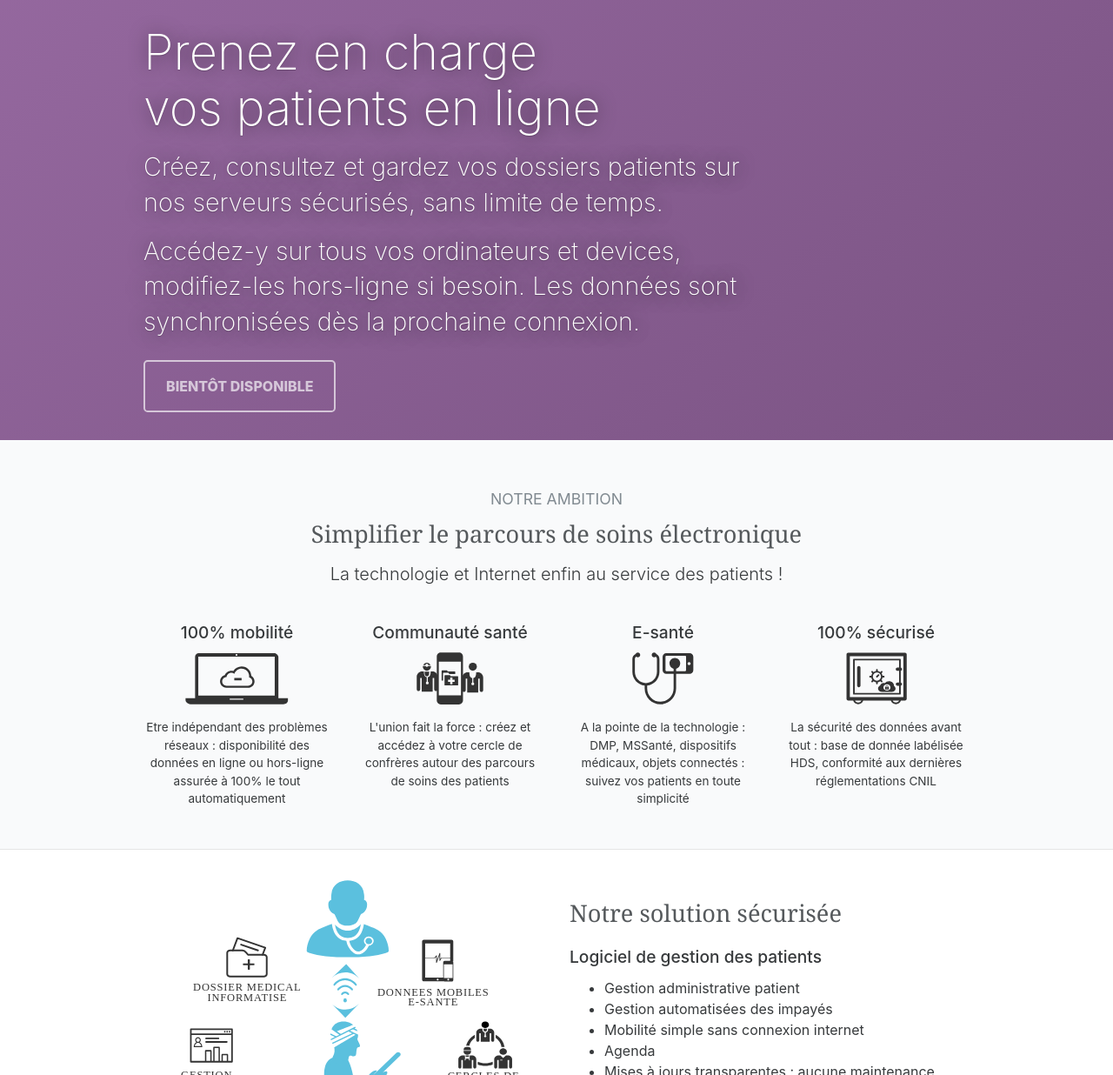
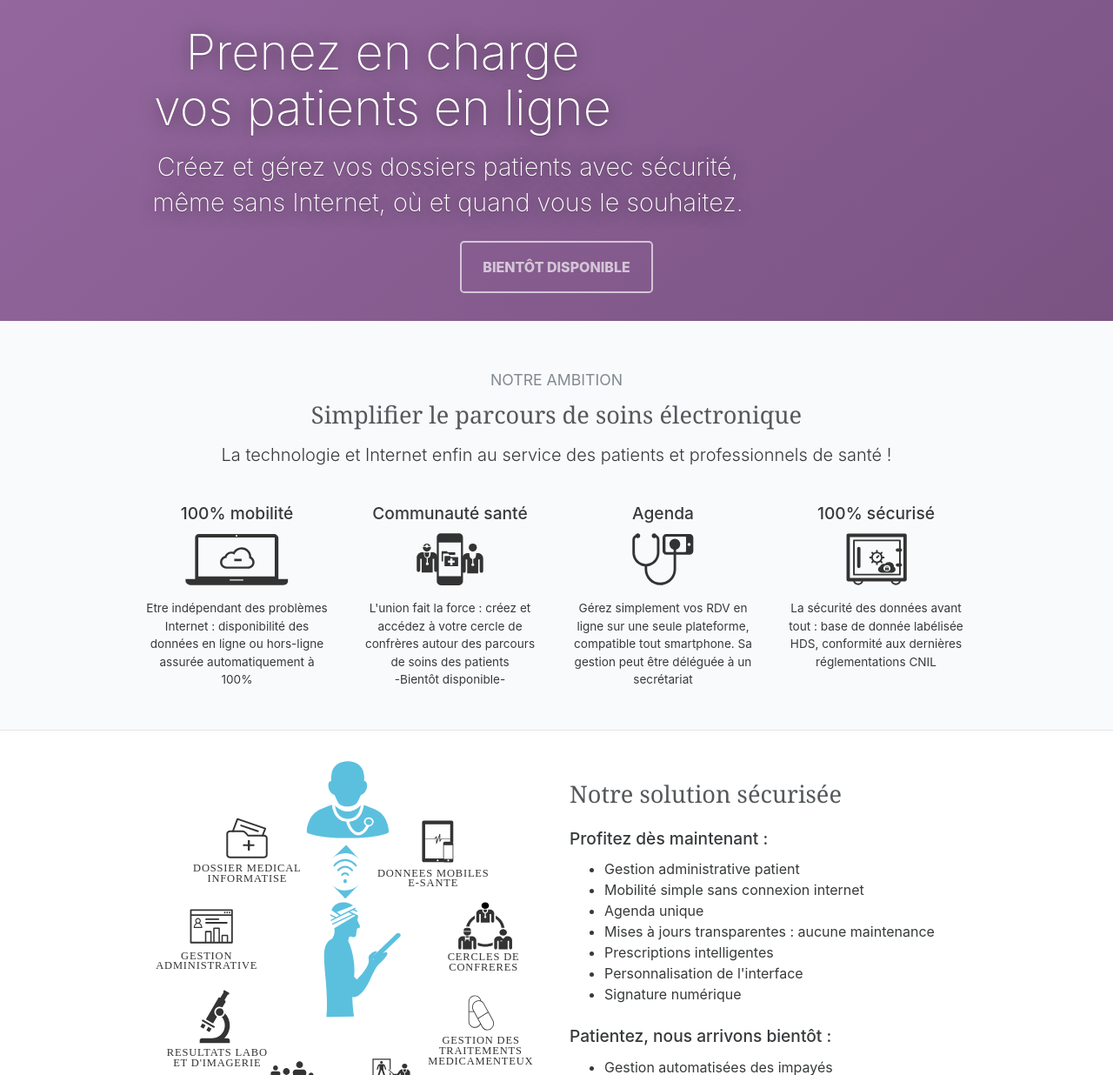
Before and after one commit to medusal/medusal.github.io, a Jekyll site: the page built from _pages/home.html, in a window 1280 px wide and 1400 px high, cut to the strip 164-1400 px from the top of the window. Shown: the whole strip at 87% size. Built offline with Jekyll 4.4.1, drawn with Linux system fonts in a browser that asks for light colours; some of the changed text lies outside the part shown.

Commit message:
Update home

```diff
--- a/_pages/contacts.html
+++ b/_pages/contacts.html
@@ -9,7 +9,7 @@ noindex: true
 ---
 
 
-<h3>Vous souhaitez nous contacter au sujet de :</h3>
+<h3 class="white text-xs-center clearfix">Vous souhaitez nous contacter au sujet de :</h3>
 <div class="btn-toolbar">
   <a href="#" class="btn btn-outline-primary">L'inscription en ligne</a>
   <a href="#" class="btn btn-outline-primary">La conformité CNIL</a>
--- a/_pages/home.html
+++ b/_pages/home.html
@@ -6,17 +6,14 @@ permalink: "/"
 <div class="home">
   <section class="hero blue background-image:url(/assets/macimg.png)">
     <div class="container-fluid">
-      <div class="text-xs-center text-md-left">
+      <div class="text-xs-center text-md-center">
         <span class="logo d-inline-block"><span class="logo-green">med</span><span class="logo-blue">usal</span></span>
       </div>
-      <h1 class="text-xs-center text-md-left">Prenez&nbsp;en&nbsp;charge vos&nbsp;patients&nbsp;en&nbsp;ligne</h1>
-      <p class="text-xs-center text-md-left">
-        Créez, consultez et gardez vos dossiers patients sur nos serveurs sécurisés, sans limite de temps.
+      <h1 class="text-xs-center text-md-center">Prenez&nbsp;en&nbsp;charge vos&nbsp;patients&nbsp;en&nbsp;ligne</h1>
+      <p class="text-xs-center text-md-center">
+        Créez et gérez vos dossiers patients avec sécurité, même sans Internet, où et quand vous le souhaitez.
       </p>
-      <p class="text-xs-center text-md-left">
-        Accédez-y sur tous vos ordinateurs et devices, modifiez-les hors-ligne si besoin. Les données sont synchronisées dès la prochaine connexion.
-      </p>
-      <div class="btn-toolbar text-xs-center text-md-left m-t-2">
+      <div class="btn-toolbar text-xs-center text-md-center m-t-2">
         <button href="/" disabled="disabled" class="btn btn-lg btn-white btn-fat">Bientôt disponible</button>
       </div>
     </div>
@@ -25,23 +22,23 @@ permalink: "/"
     <div class="container-fluid">
       <h2 class="text-xs-center"><small class="text-muted m-b-1 d-block text-uppercase">Notre ambition</small>
       Simplifier le parcours de soins électronique</h2>
-      <p class="lead text-xs-center">La technologie et Internet enfin au service des patients !</p>
+      <p class="lead text-xs-center">La technologie et Internet enfin au service des patients et professionnels de santé !</p>
       <div class="row">
         <div class="col-xs-12 col-sm-6 col-lg-3">
           <h3 class="text-xs-center">100% mobilité</h3>
           <img src="/css/img/home/cloud-connected.svg" height="60px" class="m-x-auto d-block"/>
-          <p class="text-xs-center small">Etre indépendant des problèmes réseaux&nbsp;: disponibilité des données en ligne ou hors-ligne assurée à 100% le tout automatiquement</p>
+          <p class="text-xs-center small">Etre indépendant des problèmes Internet : disponibilité des données en ligne ou hors-ligne assurée automatiquement à 100%</p>
         </div>
         <div class="col-xs-12 col-sm-6 col-lg-3">
           <h3 class="text-xs-center">Communauté santé</h3>
           <img src="/css/img/home/community.svg" height="60px" class="m-x-auto d-block"/>
-          <p class="text-xs-center small">L'union fait la force&nbsp;: créez et accédez à votre cercle de confrères autour des parcours de soins des patients</p>
+          <p class="text-xs-center small">L'union fait la force&nbsp;: créez et accédez à votre cercle de confrères autour des parcours de soins des patients<br>-Bientôt disponible-</p>
         </div>
         <div class="clearfix hidden-lg-up"></div>
         <div class="col-xs-12 col-sm-6 col-lg-3">
-          <h3 class="text-xs-center">E-santé</h3>
+          <h3 class="text-xs-center">Agenda</h3>
           <img src="/css/img/home/e-health.svg" height="60px" class="m-x-auto d-block"/>
-          <p class="text-xs-center small">A la pointe de la technologie&nbsp;: DMP, MSSanté, dispositifs médicaux, objets connectés : suivez vos patients en toute simplicité</p>
+          <p class="text-xs-center small">Gérez simplement vos RDV en ligne sur une seule plateforme, compatible tout smartphone. Sa gestion peut être déléguée à un secrétariat</p>
         </div>
         <div class="col-xs-12 col-sm-6 col-lg-3">
           <h3 class="text-xs-center">100% sécurisé</h3>
@@ -61,23 +58,25 @@ permalink: "/"
         <div class="col-xs-12 col-md-6">
           <h2>Notre solution sécurisée</h2>
           <h3>
-            Logiciel de gestion des patients
+            Profitez dès maintenant :
           </h3>
           <ul>
             <li>Gestion administrative patient</li>
-            <li>Gestion automatisées des impayés</li>
             <li>Mobilité simple sans connexion internet</li>
-            <li>Agenda</li>
+            <li>Agenda unique </li>
             <li>Mises à jours transparentes : aucune maintenance</li>
+            <li>Prescriptions intelligentes</li>
+            <li>Personnalisation de l'interface</li>
+            <li>Signature numérique</li>
           </ul>
           <h3>
-              Communauté santé en ligne sécurisée
+              Patientez, nous arrivons bientôt :
           </h3>
           <ul>
+            <li>Gestion automatisées des impayés</li>
             <li>Autour du patient, cercles de confrères</li>
             <li>Résultats laboratoire et imagerie médicale</li>
             <li>Double authentification RPPS</li>
-            <li>Prescriptions intelligentes</li>
             <li>Renforcement des liens avec les patients</li>
           </ul>
         </div>
@@ -89,13 +88,13 @@ permalink: "/"
     <div class="container-fluid">
       <div class="row">
         <div class="col-xs-12 col-md-6">
-          <h2>Agenda simple et clair</h2>
+          <h2>Agenda unique, simple et clair</h2>
           <ul>
             <li>Prise de RDV simple</li>
             <li>Photos patients</li>
-            <li>Visibilité des praticiens qui ont en partage une partie du dossier</li>
+            <li>Plateforme unique de gestion</li>
             <li>Vue multi patients</li>
-            <li>Vue multi praticiens</li>
+            <li>Compatible tout smartphone</li>
           </ul>
         </div>
         <div class="col-xs-12 col-md-6">
@@ -115,7 +114,7 @@ permalink: "/"
           <ul>
             <li>Contrôle auto du numéro de SS (évite les rejets)</li>
             <li>Suivi des constantes avec courbes</li>
-            <li>Suivi automatisés des impayés</li>
+            <li>Lecture automatique de la carte vitale</li>
             <li>Antécédents médicaux et familiaux</li>
             <li>Allergies</li>
             <li>Et d'autres fonctionnalits à venir... !</li>
@@ -135,13 +134,34 @@ permalink: "/"
             <li>Suivi des vaccins</li>
             <li>Prises de photos</li>
             <li>Scan de documents externes</li>
-            <li>Edition de courriers</li>
-            <li>Catégorisation des notes pour filtres efficaces</li>
+            <li>Edition de courriers et d'ordonnances</li>
+            <li>Catégorisation des notes</li>
+            <li>Filtres simples et efficaces</li>
             <li>Et d'autres fonctionnalits à venir... !</li></p>
           </ul>
         </div>
         <div class="col-xs-12 col-md-6">
           <img src="/assets/PatSuiviMed.PNG" class="w-100 screenshot">
+        </div>
+      </div>
+    </div>
+  </section>
+        <section class="even">
+    <div class="container-fluid">
+      <div class="row">
+        <div class="col-xs-12 col-md-6">
+          <img src="/assets/Param.PNG" class="w-100 screenshot">
+        </div>
+        <div class="col-xs-12 col-md-6">
+          <h2>Votre application personnalisable</h2>
+          <ul>
+            <li>Personnalisation des types de notes</li>
+            <li>Choix des constantes à suivre</li>
+            <li>Signature numérique certifiée</li>
+            <li>Personnalisation de l'ordonnance</li>
+            <li>Gestion des utilisateurs du "Cabinet"</li>
+            <li>Et d'autres fonctionnalits à venir... !</li>
+         </ul>
         </div>
       </div>
     </div>
```
Also changed, not shown: _pages/contact.html (added, +16 -0 lines), assets/Param.PNG (added), assets/PatAdmin.PNG, assets/PatSuiviMed.PNG, assets/agendas.png (added).
